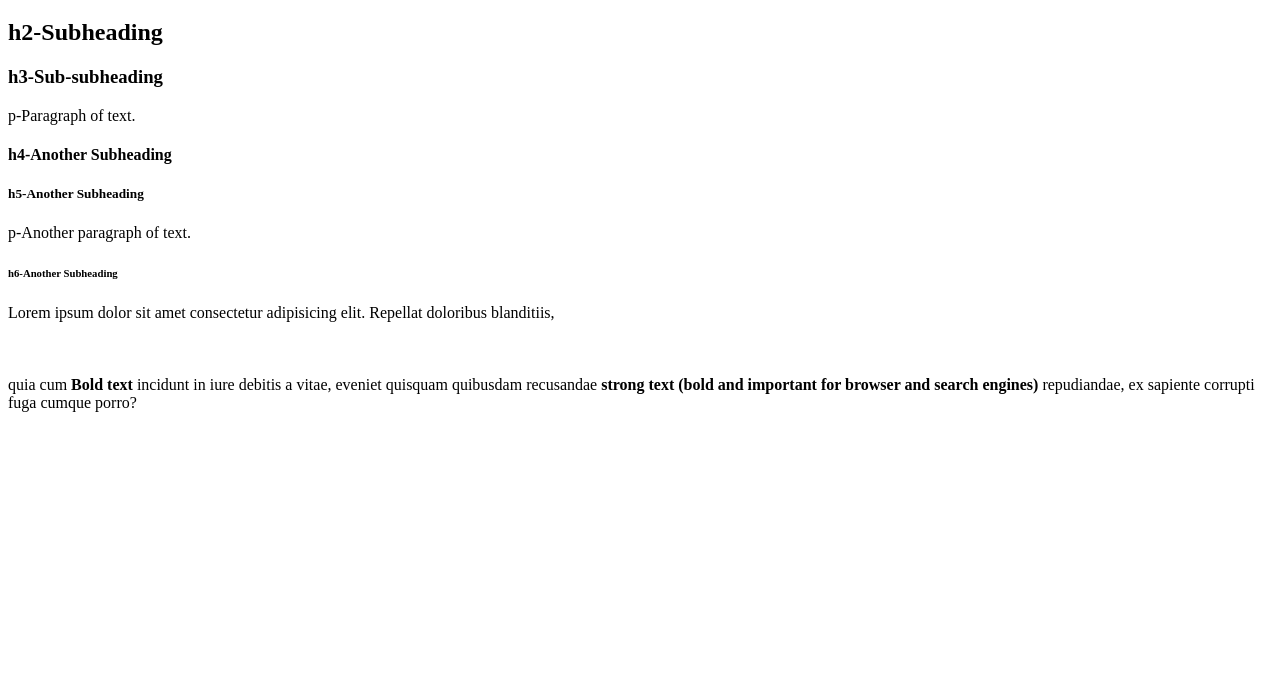
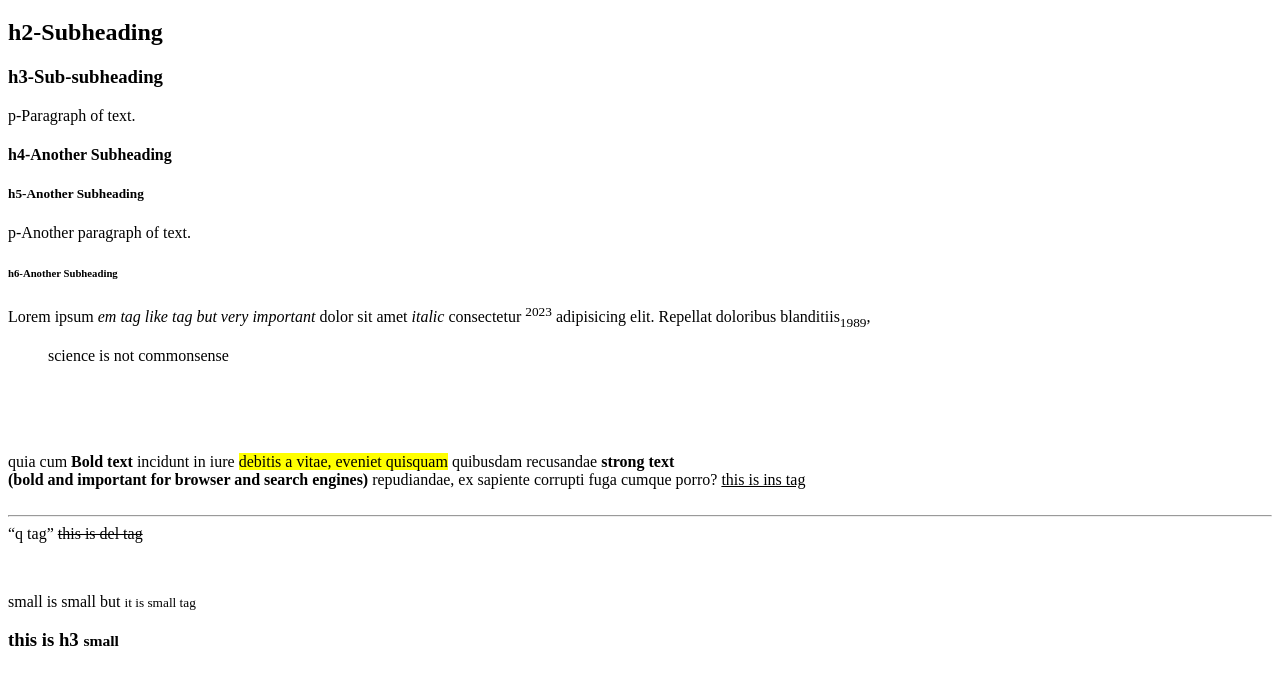
Before and after one commit to mir-moo/html5-course, a plain HTML site: page session-01/index.html in a window 1280 px wide. Shown: the part 61-746 px from the top of the page. Drawn offline with Linux system fonts and the light colour scheme.

Commit message:
modify index.html

```diff
--- a/session-01/index.html
+++ b/session-01/index.html
@@ -14,13 +14,24 @@
     <p>p-Another paragraph of text.</p>
     <h6>h6-Another Subheading</h6>
     <p>
-      Lorem ipsum dolor sit amet consectetur adipisicing elit. Repellat
-      doloribus blanditiis,
+      Lorem ipsum <em>em tag like tag but very important </em> dolor sit amet <i>italic</i> consectetur <sup>2023</sup> adipisicing elit. Repellat
+      doloribus blanditiis<sub>1989</sub>,
+
+      <blockquote>science is not commonsense</blockquote>
 
       <br /><br /><br /><br />
 
-      quia cum <b>Bold text</b> incidunt in iure debitis a vitae, eveniet quisquam quibusdam
-      recusandae <strong>strong text (bold and important for browser and search engines)</strong> repudiandae, ex sapiente corrupti fuga cumque porro?
+      quia cum <b>Bold text</b> incidunt in iure <mark>debitis a vitae, eveniet quisquam</mark> quibusdam
+      recusandae <strong>strong text <br>(bold and important for browser and search engines)</strong>
+      repudiandae, ex sapiente corrupti fuga cumque porro?
+      <ins>this is ins tag</ins><br><br><hr>
+      <q>q tag</q>
+      <del>this is del tag</del>
     </p>
+    <br>
+    <p>
+      small is small but <small>it is small tag</small>
+    </p>
+    <h3>this is h3 <small>small</small></h3>
   </body>
 </html>
```
